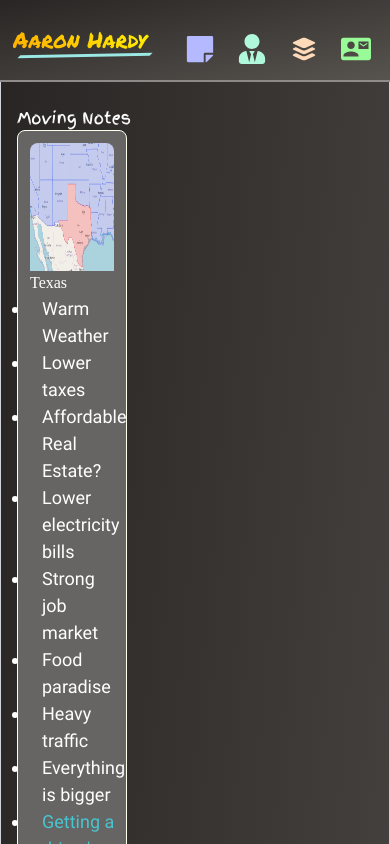
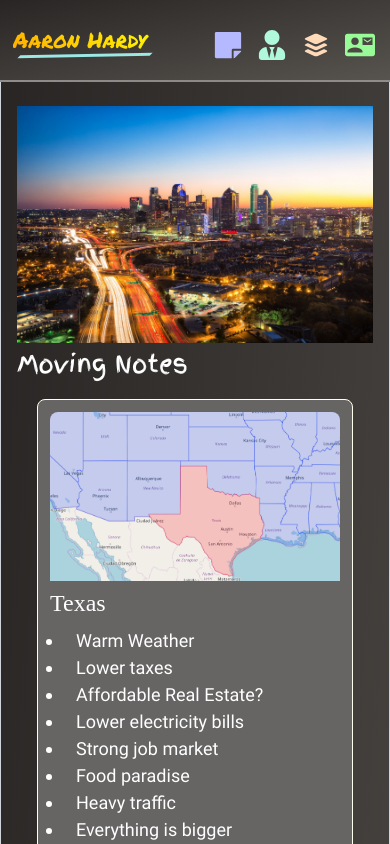
Before and after one commit to aaron-san/portfolio-site, a React (Create React App) app: page /notes/moving-notes in a window 390 px wide. Shown: the top 844 px of the page. Built offline with nearby package versions, Linux system fonts and the light colour scheme; a web font is replaced by a local one.

Commit message:
for production

```diff
--- a/src/components/MovingNotes/MovingNotes.css
+++ b/src/components/MovingNotes/MovingNotes.css
@@ -21,43 +21,63 @@ div.gallery {
     background: rgb(73, 70, 70)
   }
 
+.banner img {
+  width: 500px;
+  height: auto;
+  /* background-image: url("../images/dallas-skyline.png"); */
+  /* background-color: white; */
+  mix-blend-mode: color-lighten;
+}
 
 
 
-  .image-set {
+.image-set {
     /* box-shadow: 2px 4px 12px rgba(246, 237, 237, 0.2); */
     /* border: 2px solid rgb(77, 74, 74); */
     border-radius: 11px;
     width: 100%;
-  }
+}
+
+.image-set img {
+  width: 100%;
+  height: auto;
+  margin: 0 auto;
+}
 
 .city-container {
     display: flex;
     flex-wrap: wrap;
     justify-content: space-between;
-    gap: 1%;
+    gap: 3%;
 }
 
-  .city-card {
+.city-card {
     padding: 12px;
     background: rgb(103, 100, 100);
-    margin-bottom: 5px;
+    margin: 10px 20px;
     border-radius: 8px;
     border: 1px solid ivory;
     width: 31%;
   }
 
-  @media (max-width: 640px) {
+.city-card ul {
+    padding-left: 14px;
+}
+
+@media screen and (max-width: 640px) {
+  .city-card {
+    width: 100%;
   }
+}
 
-  @media (min-width: 640px and max-width: 1007px) {
+@media screen and (min-width: 641px) and (max-width:768px) {
     .city-card {
-      width: 100%;
+      width: 50%;
     }
+}
 
-    .city-card ul {
-      /* text-align: left; */
-      padding-left: 14px;
+@media screen and (min-width: 769px) and (max-width: 1024px) {
+    .city-card {
+      width: 40%;
     }
-
-  }
+}
--- a/src/components/MovingNotes/MovingNotes.tsx
+++ b/src/components/MovingNotes/MovingNotes.tsx
@@ -22,8 +22,11 @@ function MovingNotes() {
 
   return (
     <div className="container">
+      <div className="banner">
+        <img src="../images/dallas-skyline.png" alt="Dallas skyline" />
+      </div>
       <h2>Moving Notes</h2>
-      <div className="flex flex-wrap">
+      <div className="flex flex-wrap justify-evenly">
         <div className="city-card">
           <ImageCard src="texas-map.png" alt="Map of Texas" />
           <h3>Texas</h3>
@@ -43,8 +46,6 @@ function MovingNotes() {
             </li>
           </ul>
         </div>
-      </div>
-      <div className="city-container">
         <div className="city-card">
           <h3>Dallas, TX</h3>
           <ul>
--- a/src/components/Navbar/Navbar.css
+++ b/src/components/Navbar/Navbar.css
@@ -17,6 +17,8 @@ nav {
 nav ul {
     display: flex;
     justify-content: flex-end;
+    list-style-type: none;
+    /* overflow: hidden; */
     width: 100%;
     margin-right: 0;
     align-items: right;
@@ -24,6 +26,7 @@ nav ul {
 
 nav a {
     text-decoration: none;
+
     /* border: none; */
 }
 
@@ -32,7 +35,6 @@ nav ul li p {
 }
 
 nav ul li {
-    display: inline-block;
     margin: 0 20px;
     padding: 0;
 }
@@ -54,7 +56,7 @@ nav ul li svg {
 
 
 .logo-text {
-    width: 300px;
+    width: 100%;
     margin-left: 30px;
     background-color: red;
     background-image: linear-gradient(45deg, orange, yellow);
@@ -103,23 +105,57 @@ nav ul li svg {
 }
 
 
+@media screen and (max-width: 375px) {
+
+    .logo-text {
+        width: 40%;
+        margin-top: 30px;
+        margin-left: 3px;
+        font-size: 20px;
+        line-height: 22px;
+    }
 
 
-@media screen and (max-width: 640px) {
-
-    nav ul li a {
-        font-size: 20px;
-        color: white;
-        margin: 2px;
-        padding: 2px;
+    .logo-art {
+        top: 54px;
+        left: 15px;
+        width: 120px;
     }
 
     nav ul {
-        width: 250px;
+        width: 20%;
+
     }
 
+    nav ul li {
+        margin: 3px;
+    }
+
+    nav ul li svg {
+        font-size: 30px;
+        color: white;
+        margin: 0;
+        padding: 0;
+    }
+
+    nav ul li p {
+        display: none;
+    }
+}
+
+
+@media screen and (min-width: 376px) and (max-width: 640px) {
+
+    nav a {
+        width: 100%;
+    }
+
+    nav ul {
+        width: 50%;
+    }
 
     .logo-text {
+        width: 40%;
         margin-top: 25px;
         margin-left: 5px;
         font-size: 22px;
@@ -133,7 +169,7 @@ nav ul li svg {
     }
 
     nav ul li {
-        margin: 7px;
+        margin: 3px;
     }
 
     nav ul li svg {
@@ -150,7 +186,35 @@ nav ul li svg {
 }
 
 
-@media (min-width: 641px and max-width: 1007px) {
+@media screen and (min-width: 641px) and (max-width:768px) {
+    .logo-art {
+        top: 55px;
+        left: 45px;
+        width: 200px;
+    }
+
+    nav ul li p {
+        display: none;
+    }
+
+    nav ul li a {
+        font-size: 15px;
+        color: white;
+        margin: 1px;
+        padding: 1px;
+    }
+
+    nav ul li svg {
+        font-size: 30px;
+    }
+
+    nav ul {
+        width: 300px;
+    }
+}
+
+
+@media screen and (min-width: 769px) and (max-width: 1024px) {
     .checkbtn {
         display: block;
     }
--- a/src/components/Navbar/Navbar.tsx
+++ b/src/components/Navbar/Navbar.tsx
@@ -10,7 +10,7 @@ import { IoIosApps } from "react-icons/io";
 const Navbar = () => {
   return (
     <>
-      <nav className="flex justify-between bg-gradient-to-br from-stone-800 to-stone-600 h-20 px-2 md:px-4 md:w-full">
+      <nav className="flex justify-between bg-gradient-to-br from-stone-800 to-stone-600 h-20 px-2 md:px-4">
         <NavLink
           className="logo-text my-2 sm:text-[30px] md:text-[35px]"
           to="/"
--- a/src/index.css
+++ b/src/index.css
@@ -109,6 +109,15 @@ p, li {
   font-size: large;
 }
 
+h2, h3, h4 {
+  font-size: x-large;
+  margin: 4px 0 6px 0;
+}
+
+h1 {
+  font-size: x-large;
+  margin: 8px 0 12px 0;
+}
 
 a.active,
 a:hover {
```
Also changed, not shown: public/images/dallas-skyline.png (added).
